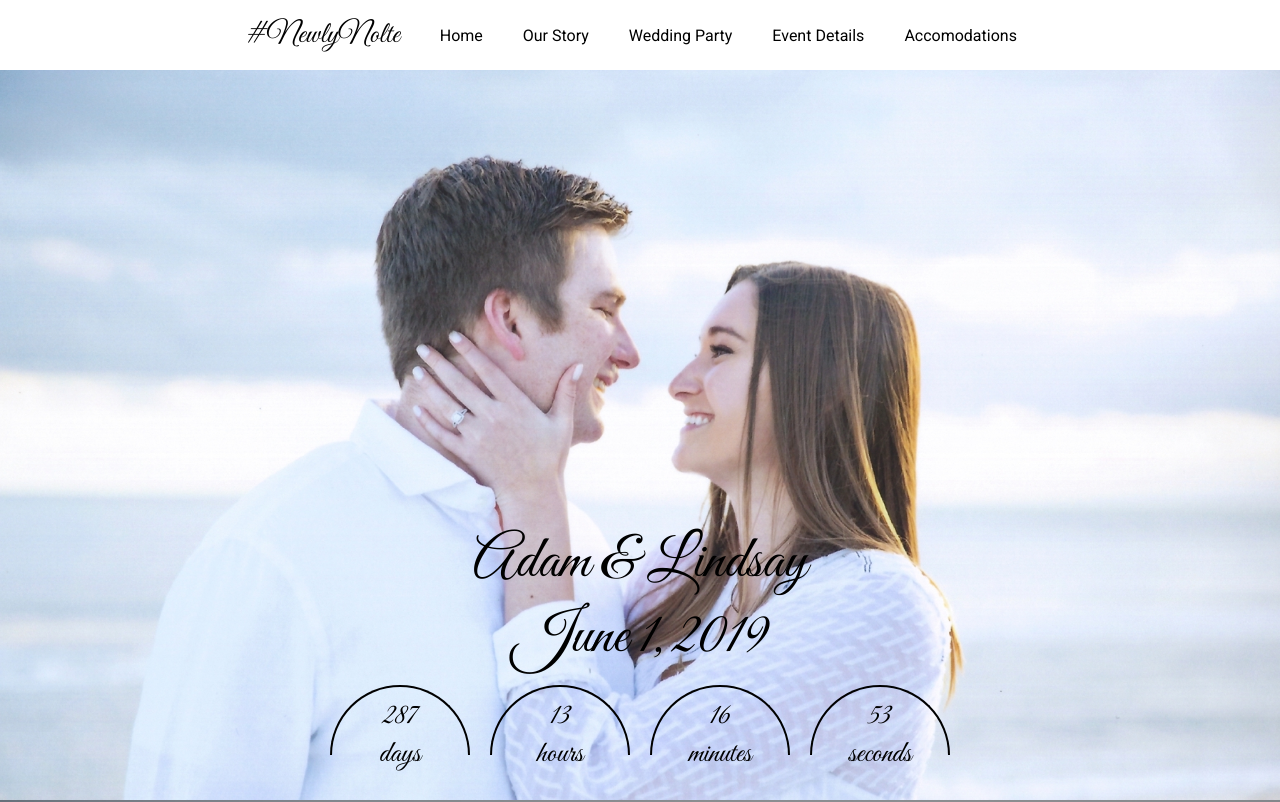
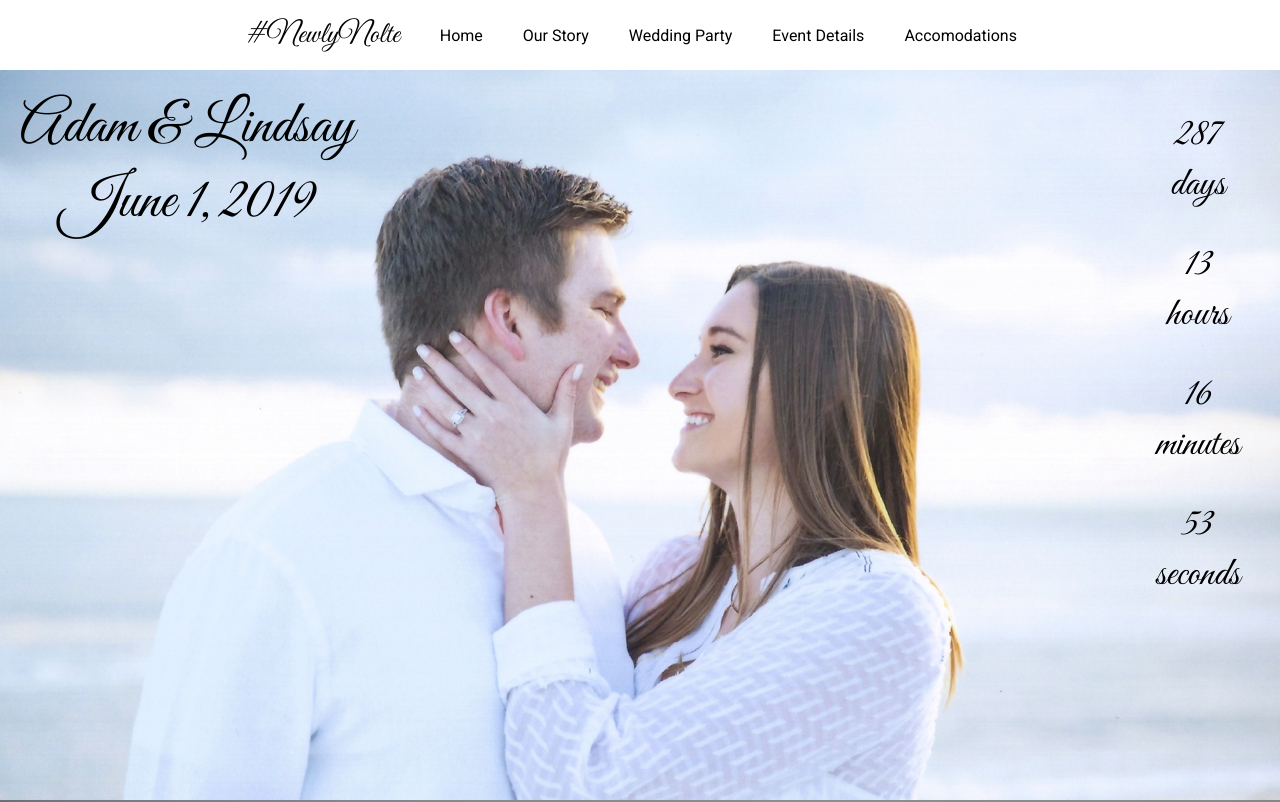
Before and after one commit to adamnolte/Wedding-Website, a React (Create React App) app: page / in a window 1280 px wide. Shown: the top 802 px of the page. Built offline with nearby package versions, Linux system fonts and the light colour scheme.

Commit message:
Update Landing

```diff
--- a/src/components/LandingImage/LandingImage.css
+++ b/src/components/LandingImage/LandingImage.css
@@ -6,11 +6,6 @@
   background-size: cover;
   background-repeat: no-repeat;
   background-position: 50% 0%;
-  display: flex;
-  flex-direction: column;
-  align-items: center;
-  justify-content: flex-end;
-  text-align: center;
   margin-top: 70px;
   font-family: 'Great Vibes', cursive;
 }
@@ -21,23 +16,22 @@
 
 .landing-title {
   font-size: 60px;
+  position: absolute;
+  top: 20px;
+  left: 20px;
+  text-align: center;
 }
 
 .landing-countdown {
-  display: flex;
+  position: absolute;
+  top: 20px;
+  right: 20px;
+  text-align: center;
 }
 
 .landing-countdown > div {
   margin: 10px;
   padding: 10px;
-  border: #000 2px solid;
-  border-top-left-radius: 70px;
-  border-top-right-radius: 70px;
-  border-bottom: none;
-  font-size: 30px;
-  height: 70px;
-  width: 140px;
-  -webkit-box-sizing: border-box;
-  box-sizing: border-box;
+  font-size: 40px;
   color: #000;
 }
--- a/src/components/LandingImage/LandingImage.js
+++ b/src/components/LandingImage/LandingImage.js
@@ -45,8 +45,10 @@ class LandingImage extends Component {
     return (
       <div className={'landing-image'}>
         <div>
-          <div className={'landing-title'}>Adam &#38; Lindsay</div>
-          <div className={'landing-title'}>June 1, 2019</div>
+          <div className={'landing-title'}>
+            <div>Adam &#38; Lindsay</div>
+            <div>June 1, 2019</div>
+          </div>
           <div className={'landing-countdown'}>
             <div>
               {this.state.days}
```
